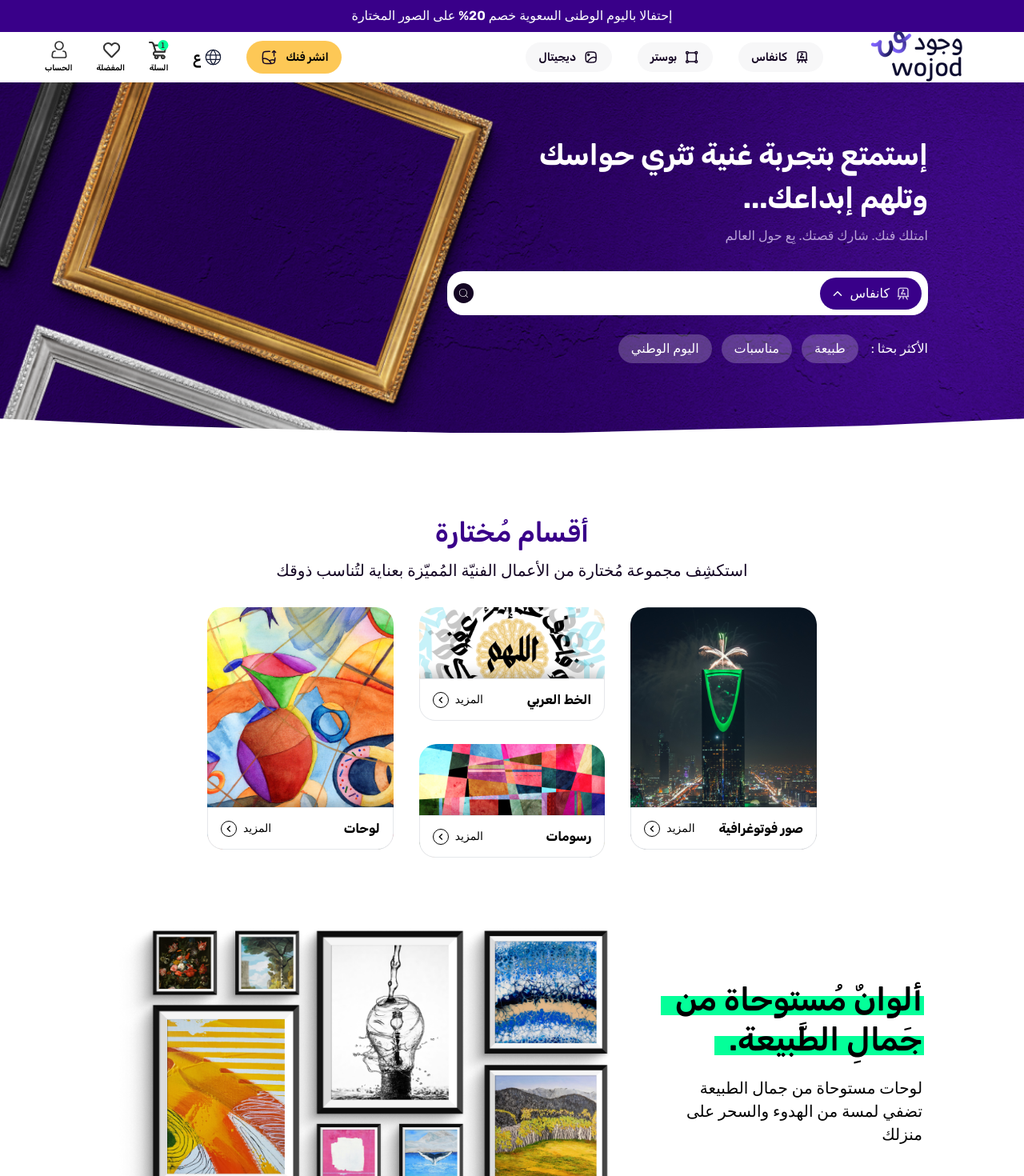
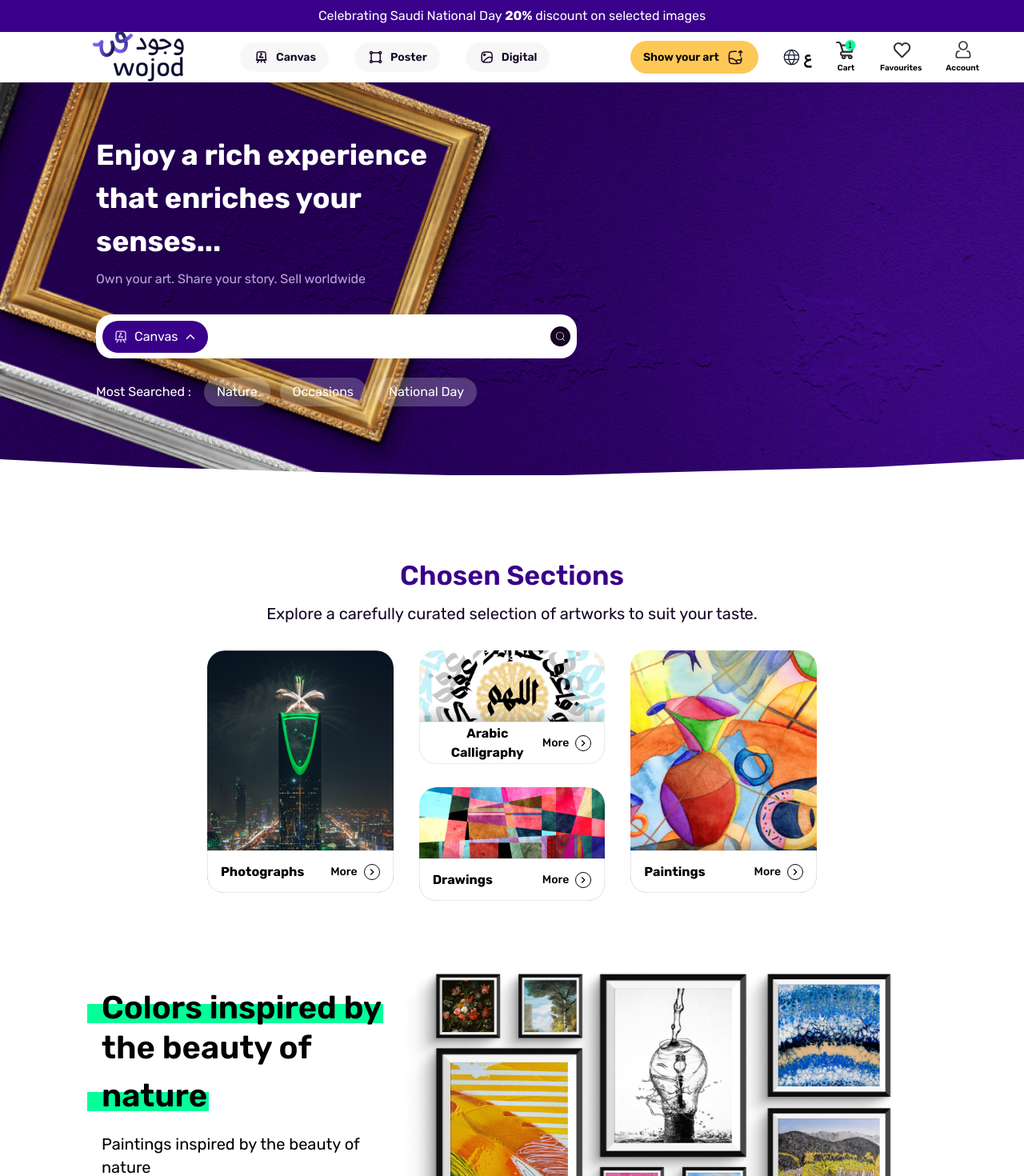
Before and after one commit to abdelrahman-Ebrahim/wojood, a Next.js app: page /en in a window 1280 px wide. Shown: the top 1470 px of the page at 80% size. Built offline with nearby package versions, Linux system fonts and the light colour scheme.

Commit message:
first sections i18n

```diff
--- a/app/components/Chosen/Chosen.tsx
+++ b/app/components/Chosen/Chosen.tsx
@@ -2,8 +2,11 @@
 import React from "react";
 import ImageCard from "../ImageCard/ImageCard";
 import { motion } from "framer-motion";
+import { useTranslations } from "next-intl";
 
 const Chosen = () => {
+  const t = useTranslations("Chosen");
+
   // Variants
   const fadeUpVariant = {
     hidden: { opacity: 0, y: 30 },
@@ -20,6 +23,14 @@ const Chosen = () => {
     visible: { opacity: 1, scale: 1, transition: { duration: 0.5 } },
   };
 
+  // Card details using translation
+  const cards = [
+    { imageSrc: "/Chosen4.png", altText: "Chosen4", title: t("card1Title"), linkText: t("cardLink") },
+    { imageSrc: "/Chosen2.png", altText: "Chosen2", title: t("card2Title"), linkText: t("cardLink") },
+    { imageSrc: "/Chosen3.png", altText: "Chosen3", title: t("card3Title"), linkText: t("cardLink") },
+    { imageSrc: "/Chosen1.png", altText: "Chosen1", title: t("card4Title"), linkText: t("cardLink") },
+  ];
+
   return (
     <motion.section
       className="mt-[90px] flex flex-col text-center font-rubik mx-[143px] mb-8"
@@ -33,13 +44,13 @@ const Chosen = () => {
         className="text-[#390089] font-semibold text-[34px]"
         variants={fadeUpVariant}
       >
-        أقسام مُختارة
+        {t("title")}
       </motion.h2>
       <motion.p
         className="mt-2 text-[#140623] font-normal text-xl"
         variants={fadeUpVariant}
       >
-        استكشِف مجموعة مُختارة من الأعمال الفنيّة المُميّزة بعناية لتُناسب ذوقك
+        {t("subtitle")}
       </motion.p>
 
       {/* Image Cards Section */}
@@ -48,41 +59,46 @@ const Chosen = () => {
           className="grid lg:grid-cols-3 md:grid-cols-2 grid-cols-1 px-[58px] mt-8 gap-8"
           variants={staggerContainer}
         >
+          {/* First Card */}
           <motion.div variants={cardVariant}>
             <ImageCard
-              imageSrc="/Chosen4.png"
-              altText="Chosen4"
-              title="صور فوتوغرافية"
-              linkText="المزيد"
+              imageSrc={cards[0].imageSrc}
+              altText={cards[0].altText}
+              title={cards[0].title}
+              linkText={cards[0].linkText}
             />
           </motion.div>
+
+          {/* Second & Third Cards Group */}
           <motion.div
             className="flex flex-col gap-[29px]"
             variants={staggerContainer}
           >
             <motion.div variants={cardVariant}>
               <ImageCard
-                imageSrc="/Chosen2.png"
-                altText="Chosen2"
-                title="الخط العربي"
-                linkText="المزيد"
+                imageSrc={cards[1].imageSrc}
+                altText={cards[1].altText}
+                title={cards[1].title}
+                linkText={cards[1].linkText}
               />
             </motion.div>
             <motion.div variants={cardVariant}>
               <ImageCard
-                imageSrc="/Chosen3.png"
-                altText="Chosen3"
-                title="رسومات"
-                linkText="المزيد"
+                imageSrc={cards[2].imageSrc}
+                altText={cards[2].altText}
+                title={cards[2].title}
+                linkText={cards[2].linkText}
               />
             </motion.div>
           </motion.div>
+
+          {/* Fourth Card */}
           <motion.div variants={cardVariant}>
             <ImageCard
-              imageSrc="/Chosen1.png"
-              altText="Chosen1"
-              title="لوحات"
-              linkText="المزيد"
+              imageSrc={cards[3].imageSrc}
+              altText={cards[3].altText}
+              title={cards[3].title}
+              linkText={cards[3].linkText}
             />
           </motion.div>
         </motion.div>
--- a/app/components/ColorsSection/ColorsSection.tsx
+++ b/app/components/ColorsSection/ColorsSection.tsx
@@ -2,23 +2,41 @@
 import Image from "next/image";
 import React from "react";
 import { motion } from "framer-motion";
+import { useLocale, useTranslations } from "next-intl";
 
 const ColorsSection = () => {
   // Variants for Animations
   const fadeUpVariant = {
     hidden: { opacity: 0, y: 40 },
-    visible: { opacity: 1, y: 0, transition: { duration: 0.8, ease: "easeOut" } },
+    visible: {
+      opacity: 1,
+      y: 0,
+      transition: { duration: 0.8, ease: "easeOut" },
+    },
   };
 
   const slideRightVariant = {
     hidden: { opacity: 0, x: -50, rotate: -10 },
-    visible: { opacity: 1, x: 0, rotate: 0, transition: { duration: 0.8, ease: "easeOut" } },
+    visible: {
+      opacity: 1,
+      x: 0,
+      rotate: 0,
+      transition: { duration: 0.8, ease: "easeOut" },
+    },
   };
 
   const imageVariant = {
     hidden: { opacity: 0, scale: 0.9, rotate: 15 },
-    visible: { opacity: 1, scale: 1, rotate: 0, transition: { duration: 0.9, ease: "easeOut" } },
+    visible: {
+      opacity: 1,
+      scale: 1,
+      rotate: 0,
+      transition: { duration: 0.9, ease: "easeOut" },
+    },
   };
+
+  const t = useTranslations("Colors");
+  const locale = useLocale();
 
   return (
     <motion.section
@@ -29,13 +47,17 @@ const ColorsSection = () => {
     >
       <div className="flex justify-between items-center">
         {/* Text Section */}
-        <div className="flex flex-col min-w-[364px] mr-[127px]">
+        <div
+          className={`flex flex-col min-w-[364px] ${
+            locale === "ar" ? "mr-[127px]" : "ml-[127px]"
+          }`}
+        >
           {/* Text Block 1 */}
           <motion.div className="text-start" variants={slideRightVariant}>
             <h2 className="text-[40px] font-semibold relative inline-block leading-3">
               <span className="relative">
-                <span className="absolute bottom-1 -left-[18px] w-[calc(100%+20px)] h-[24px] bg-[#04FF99] -z-10"/>
-                ألوانٌ مُستوحاة من
+                <span className="absolute bottom-1 -left-[18px] w-[calc(100%+20px)] h-[24px] bg-[#04FF99] -z-10" />
+                {t("title1")}
               </span>
             </h2>
           </motion.div>
@@ -44,24 +66,27 @@ const ColorsSection = () => {
           <motion.div className="text-start" variants={slideRightVariant}>
             <h2 className="text-[40px] font-semibold relative inline-block">
               <span className="relative">
-                <span className="absolute bottom-1 -left-[18px] w-[calc(100%+20px)] h-[24px] bg-[#04FF99] -z-10"/>
-                جَمالِ الطَّبيعة.
+                <span className="absolute bottom-1 -left-[18px] w-[calc(100%+20px)] h-[24px] bg-[#04FF99] -z-10" />
+                {t("title2")}
               </span>
             </h2>
           </motion.div>
 
           {/* Paragraph */}
-          <motion.p className="font-normal text-xl leading-[29px] text-start mt-4" variants={fadeUpVariant}>
-            لوحات مستوحاة من جمال الطبيعة <br /> تضفي لمسة من الهدوء والسحر على{" "}
-            <br /> منزلك
+          <motion.p
+            className="font-normal text-xl leading-[29px] text-start mt-4"
+            variants={fadeUpVariant}
+          >
+            {t("subtitle1")}
+            <br /> {t("subtitle2")}
           </motion.p>
         </div>
 
         {/* Image Section */}
         <motion.div
-          className="ml-[137px]"
+          className={`${locale === "ar" ? "ml-[137px]" : "mr-[137px]"}`}
           variants={imageVariant}
-          whileHover={{ scale: 1.05 }}  // Slight zoom on hover for more interactivity
+          whileHover={{ scale: 1.05 }} // Slight zoom on hover for more interactivity
         >
           <Image
             src="/ColorSection.png"
--- a/app/components/Hero/Hero.tsx
+++ b/app/components/Hero/Hero.tsx
@@ -1,11 +1,14 @@
-"use client"
+"use client";
 import Image from "next/image";
 import React from "react";
 import { motion } from "framer-motion";
 import { CiSearch } from "react-icons/ci";
 import { IoIosArrowUp } from "react-icons/io";
+import { useTranslations } from "next-intl";
 
 const Hero = () => {
+  const t = useTranslations("Hero");
+  const buttonKeys = ["btn1", "btn2", "btn3"];
   // Animation Variants
   const fadeUpVariant = {
     hidden: { opacity: 0, y: 20 },
@@ -33,14 +36,13 @@ const Hero = () => {
           className="text-white font-extrabold text-[36px] max-w-[487px]"
           variants={fadeUpVariant}
         >
-          إستمتع بتجربة غنية تثري حواسك
-          <br /> وتلهم إبداعك...
+          {t("title")}
         </motion.p>
         <motion.p
           className="text-[#BAA3D9] font-normal mt-2"
           variants={fadeUpVariant}
         >
-          امتلك فنك. شارك قصتك. بِع حول العالم
+          {t("subtitle")}
         </motion.p>
 
         {/* Search Section */}
@@ -67,7 +69,7 @@ const Hero = () => {
                 height={18}
                 className="size-[18px]"
               />
-              <p>كانفاس</p>
+              <p>{t("button")}</p>
               <IoIosArrowUp size={16} />
             </motion.div>
             <motion.div
@@ -85,16 +87,16 @@ const Hero = () => {
           className="flex items-center gap-4 mt-6 text-white"
           variants={staggerContainer}
         >
-          <p>الأكثر بحثا :</p>
+          <p>{t("label")}</p>
           <div className="flex gap-3">
-            {["طبيعة", "مناسبات", "اليوم الوطني"].map((item, index) => (
+            {buttonKeys.map((key, index) => (
               <motion.div
                 key={index}
                 className="bg-[#FFFFFF38] px-4 py-[6px] rounded-[40px] backdrop-blur-custom"
                 variants={fadeUpVariant}
                 whileHover={{ scale: 1.1 }}
               >
-                <p>{item}</p>
+                <p>{t(key)}</p>
               </motion.div>
             ))}
           </div>
--- a/app/components/ImageCard/ImageCard.tsx
+++ b/app/components/ImageCard/ImageCard.tsx
@@ -1,5 +1,6 @@
+import { useLocale } from "next-intl";
 import Image from "next/image";
-import { MdKeyboardArrowLeft } from "react-icons/md";
+import { MdKeyboardArrowLeft, MdKeyboardArrowRight } from "react-icons/md";
 
 interface ImageCardProps {
   imageSrc: string;
@@ -8,7 +9,13 @@ interface ImageCardProps {
   linkText: string;
 }
 
-const ImageCard: React.FC<ImageCardProps> = ({ imageSrc, altText, title, linkText }) => {
+const ImageCard: React.FC<ImageCardProps> = ({
+  imageSrc,
+  altText,
+  title,
+  linkText,
+}) => {
+  const locale = useLocale();
   return (
     <div className="relative overflow-hidden rounded-[20px]">
       {/* Image with rounded corners and overflow hidden */}
@@ -24,7 +31,11 @@ const ImageCard: React.FC<ImageCardProps> = ({ imageSrc, altText, title, linkTex
         <div className="flex justify-center items-center gap-2">
           <p className="font-medium text-sm">{linkText}</p>
           <span className="size-5 flex justify-center items-center rounded-full border border-black">
-            <MdKeyboardArrowLeft />
+            {locale === "ar" ? (
+              <MdKeyboardArrowLeft />
+            ) : (
+              <MdKeyboardArrowRight />
+            )}
           </span>
         </div>
       </div>
--- a/app/components/JoinUs/JoinUs.tsx
+++ b/app/components/JoinUs/JoinUs.tsx
@@ -7,7 +7,7 @@ const JoinUs = () => {
     <section className="mt-16 mx-[112px] min-h-[350px] rounded-xl bg-center bg-cover bg-joinBg font-rubik relative">
       {/* Overlay with animation */}
       <motion.div
-        className="absolute inset-0 rounded-xl bg-[rgba(0,0,0,0.5)] z-0"
+        className="absolute inset-0 rounded-xl bg-[#00001B69] z-0"
         initial={{ opacity: 0 }}
         whileInView={{ opacity: 1 }}
         transition={{ duration: 1 }}
--- a/app/components/Navbar/Navbar.tsx
+++ b/app/components/Navbar/Navbar.tsx
@@ -1,19 +1,31 @@
 import Image from "next/image";
 import React from "react";
 import LanguageChangeBtn from "../LanguageChangeBtn";
+import { useLocale, useTranslations } from "next-intl";
 
 const Navbar = () => {
+  const locale = useLocale();
+  const t = useTranslations("Navbar");
   return (
     <div className="text-center font-rubik">
-      <div className="w-full bg-[#390089] text-center flex justify-center items-center text-base text-white h-[40px]">
-        <p>
-          إحتفالا باليوم الوطنى السعوية خصم{" "}
-          <span className="font-semibold">20%</span> على الصور المختارة
-        </p>
-      </div>
+<div className="w-full bg-[#390089] text-center flex justify-center items-center text-base text-white h-[40px]">
+  <p>
+    {t("header").split("20%").map((part, index, array) => (
+      <React.Fragment key={index}>
+        {part}
+        {index < array.length - 1 && <strong className="font-bold">20%</strong>}
+      </React.Fragment>
+    ))}
+  </p>
+</div>
+
       <nav className="flex justify-between items-center w-full px-[56px] h-[63px]">
         <div className="flex justify-center items-center">
-          <div className="ml-[49px]">
+          <div
+            className={`${
+              locale === "ar" ? "ml-[49px]" : "mr-[49px]"
+            } ml-[49px]`}
+          >
             <Image
               src={"/logo.png"}
               alt="logo"
@@ -71,7 +83,9 @@ const Navbar = () => {
                   />
                 </svg>
               </div>
-              <p className="text-[#140623] text-sm font-semibold">كانفاس</p>
+              <p className="text-[#140623] text-sm font-semibold">
+                {t("btn1")}
+              </p>
             </button>
             <button className="flex justify-center items-center bg-[#F7F7F8] gap-2 rounded-full px-4 py-2">
               <div>
@@ -111,7 +125,9 @@ const Navbar = () => {
                   />
                 </svg>
               </div>
-              <p className="text-[#140623] text-sm font-semibold">بوستر</p>
+              <p className="text-[#140623] text-sm font-semibold">
+                {t("btn2")}
+              </p>
             </button>
             <button className="flex justify-center items-center bg-[#F7F7F8] gap-2 rounded-full px-4 py-2">
               <div>
@@ -141,13 +157,15 @@ const Navbar = () => {
                   />
                 </svg>
               </div>
-              <p className="text-[#140623] text-sm font-semibold">ديجيتال</p>
+              <p className="text-[#140623] text-sm font-semibold">
+                {t("btn3")}
+              </p>
             </button>
           </div>
         </div>
         <div className="flex justify-center items-center gap-[30px]">
           <button className="bg-[#FDC856] flex justify-center items-center rounded-full px-4 py-2 gap-2">
-            <p className="font-semibold text-sm">انشر فنك</p>
+            <p className="font-semibold text-sm">{t("yellowBtn")}</p>
             <svg
               width="25"
               height="25"
@@ -182,7 +200,7 @@ const Navbar = () => {
               />
             </svg>
           </button>
-          <LanguageChangeBtn/>
+          <LanguageChangeBtn />
           <div className="flex flex-col justify-center items-center gap-1">
             <svg
               width="25"
@@ -215,7 +233,7 @@ const Navbar = () => {
                 fill="#333333"
               />
             </svg>
-            <p className="text-[10px] font-semibold">السلة</p>
+            <p className="text-[10px] font-semibold">{t("badge1")}</p>
           </div>
           <div className="flex flex-col justify-center items-center gap-1">
             <svg
@@ -246,7 +264,7 @@ const Navbar = () => {
               </defs>
             </svg>
 
-            <p className="text-[10px] font-semibold">المفضلة</p>
+            <p className="text-[10px] font-semibold">{t("badge2")}</p>
           </div>
           <div className="flex flex-col justify-center items-center gap-1">
             <svg
@@ -269,7 +287,7 @@ const Navbar = () => {
                 strokeLinejoin="round"
               />
             </svg>
-            <p className="text-[10px] font-semibold">الحساب</p>
+            <p className="text-[10px] font-semibold">{t("badge3")}</p>
           </div>
         </div>
       </nav>
--- a/messages/ar.json
+++ b/messages/ar.json
@@ -1,5 +1,39 @@
 {
-  "Index": {
-    "title": "مرحبا بكم"
+  "Hero": {
+    "title": "استمتع بتجربة غنية تثري حواسك وتلهم ابداعك...",
+    "subtitle": "امتلك فنك. شارك قصتك. بِع حول العالم",
+    "button": "كانفاس",
+    "label": ": الأكثر بحثا",
+    "btn1": "طبيعة",
+    "btn2": "مناسبات",
+    "btn3": "اليوم الوطني"
+  },
+
+  "Navbar":{
+    "header": "إحتفالا باليوم الوطنى السعوية خصم 20% على الصور المختارة",
+    "btn1": "كانفاس",
+    "btn2" : "بوستر",
+    "btn3" : "ديجيتال",
+    "yellowBtn" : "انشر فنك",
+    "badge1": "السلة",
+    "badge2": "المفضلة",
+    "badge3": "الحساب"
+  },
+
+  "Chosen": {
+    "title": "أقسام مُختارة",
+    "subtitle": "استكشِف مجموعة مُختارة من الأعمال الفنيّة المُميّزة بعناية لتُناسب ذوقك",
+    "card1Title": "صور فوتوغرافية",
+    "card2Title": "الخط العربي",
+    "card3Title": "رسومات",
+    "card4Title": "لوحات",
+    "cardLink": "المزيد"
+  },
+
+  "Colors": {
+    "title1" : "ألوانٌ مُستوحاة من",
+    "title2": "جَمالِ الطَّبيعة.",
+    "subtitle1": "لوحات مستوحاة من جمال الطبيعة",
+    "subtitle2": "تضفي لمسة من الهدوء والسحر علي منزلك"
   }
 }
--- a/messages/en.json
+++ b/messages/en.json
@@ -1,5 +1,39 @@
 {
-    "Index": {
-        "title": "Hello world!"
-    }
+  "Hero": {
+    "title": "Enjoy a rich experience that enriches your senses...",
+    "subtitle": "Own your art. Share your story. Sell worldwide",
+    "button": "Canvas",
+    "label": "Most Searched :",
+    "btn1": "Nature",
+    "btn2": "Occasions",
+    "btn3": "National Day"
+  },
+
+  "Navbar": {
+    "header": "Celebrating Saudi National Day 20% discount on selected images",
+    "btn1": "Canvas",
+    "btn2": "Poster",
+    "btn3": "Digital",
+    "yellowBtn": "Show your art",
+    "badge1": "Cart",
+    "badge2": "Favourites",
+    "badge3": "Account"
+  },
+
+  "Chosen": {
+    "title": "Chosen Sections",
+    "subtitle": "Explore a carefully curated selection of artworks to suit your taste.",
+    "card1Title": "Photographs",
+    "card2Title": "Arabic Calligraphy",
+    "card3Title": "Drawings",
+    "card4Title": "Paintings",
+    "cardLink": "More"
+  },
+
+  "Colors": {
+    "title1": "Colors inspired by",
+    "title2": "the beauty of nature",
+    "subtitle1": "Paintings inspired by the beauty of nature",
+    "subtitle2": "adding a touch of calm and magic to your home"
+  }
 }
```
Also changed, not shown: app/[locale]/layout.tsx (+6 -3 lines).
